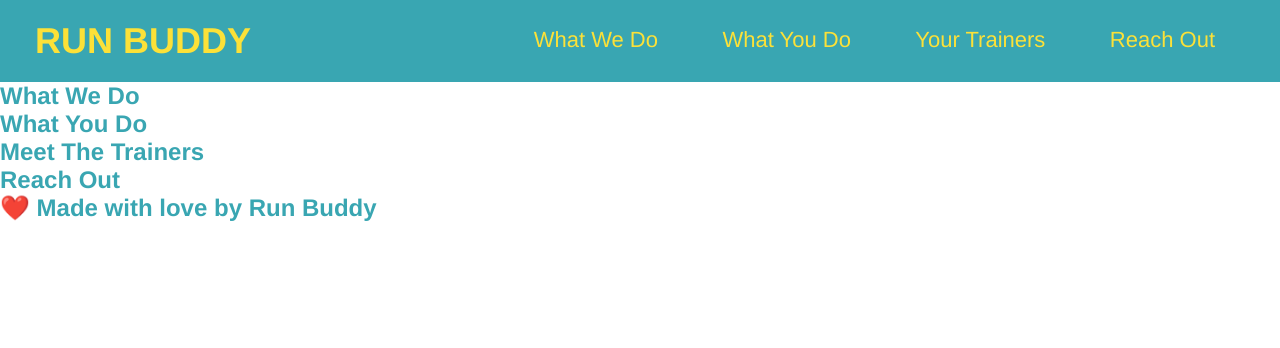
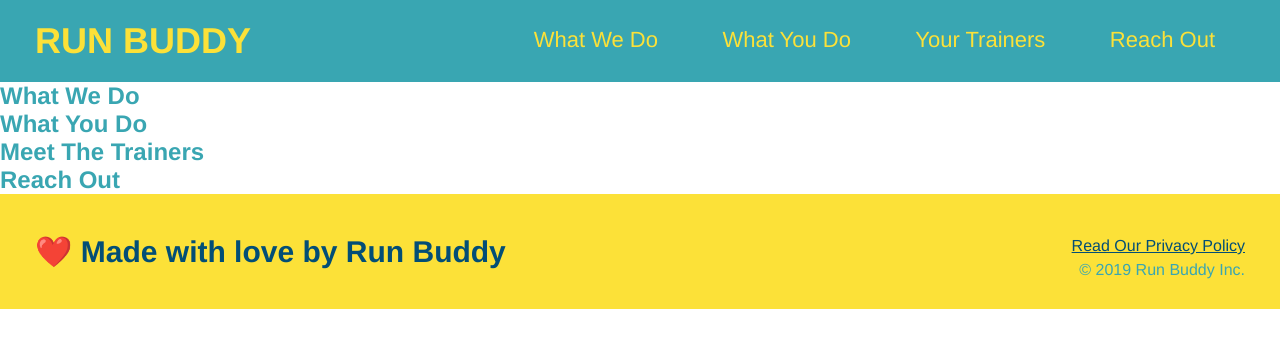
Before and after one commit to symlara/run-buddy, a plain HTML site: page index.html in a window 1280 px wide. Drawn offline with Linux system fonts and the light colour scheme.

Commit message:
added the footer and header

```diff
--- a/assets/css/style.css
+++ b/assets/css/style.css
@@ -1,6 +1,7 @@
 * {
     margin: 0;
     padding: 0;
+    box-sizing: border-box;
 }
 
 
@@ -43,3 +44,26 @@ header nav ul li a {
     font-weight: lighter;
     font-size: 22px;
 }
+
+footer {
+    background: #fce138;
+    width: 100%;
+    padding: 40px 35px;
+  }
+
+footer h2 {
+    display: inline;
+    color: #024e76;
+    font-size: 30px;
+    margin: 0;
+}
+
+footer div {
+    float: right;
+    line-height: 1.5;
+    text-align: right;
+}
+
+footer a {
+    color: #024e76;
+}
--- a/index.html
+++ b/index.html
@@ -56,6 +56,10 @@
         <!-- footer -->
         <footer>
             <h2>❤️ Made with love by Run Buddy</h2>
+            <div>
+                <a href="#">Read Our Privacy Policy</a><br />
+                &copy; 2019 Run Buddy Inc.
+            </div>
         </footer>
     </body>
 
```
